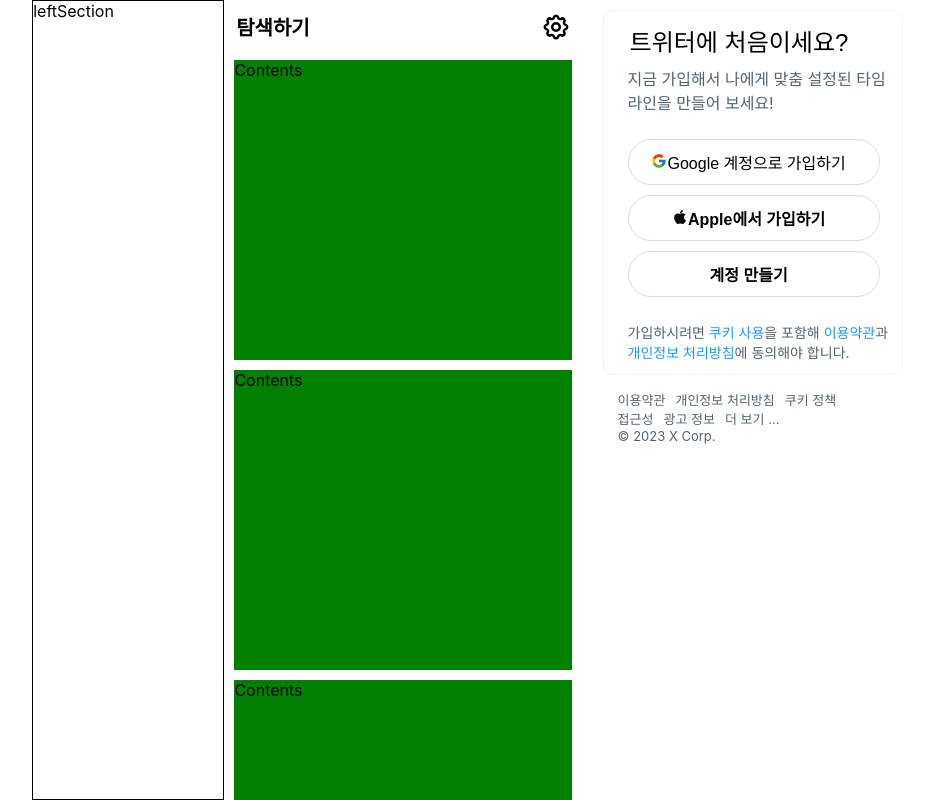
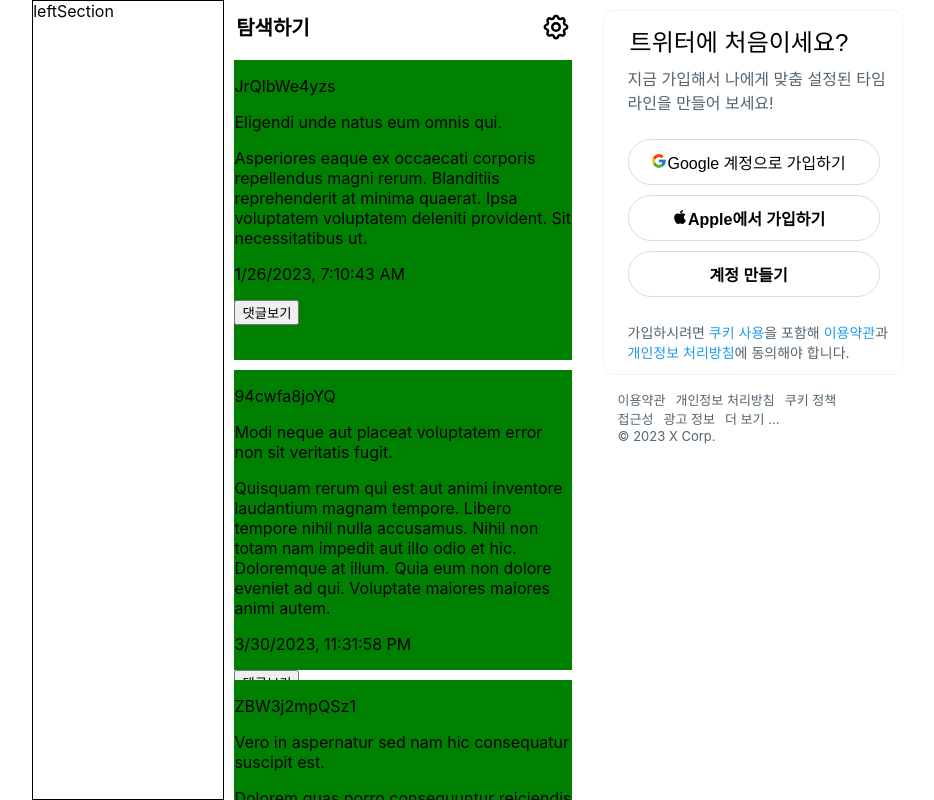
Before and after one commit to KIT-Frontend-Team2/week11-pair1-ToyProject, a React (Create React App) app: page / in a window 1280 px wide. Shown: the top 800 px of the page, without its empty margins (211-1145 px from the left). Built offline with nearby package versions, Linux system fonts and the light colour scheme.

Commit message:
feat: faker.js 설치

```diff
--- a/package.json
+++ b/package.json
@@ -6,10 +6,12 @@
 		"@testing-library/jest-dom": "^5.16.5",
 		"@testing-library/react": "^13.4.0",
 		"@testing-library/user-event": "^13.5.0",
+		"faker": "^5.5.3",
 		"react": "^18.2.0",
 		"react-dom": "^18.2.0",
 		"react-icons": "^4.8.0",
 		"react-scripts": "5.0.1",
+		"shortid": "^2.2.16",
 		"web-vitals": "^2.1.4"
 	},
 	"scripts": {
--- a/src/data/mock/content/mock_data.js
+++ b/src/data/mock/content/mock_data.js
@@ -1,5 +1,6 @@
-import { faker } from '@faker-js/faker'
+// import { faker } from '@faker-js/faker'
 import shortid from 'shortid'
+import faker from 'faker'
 
 export const contentsMockData = number =>
 	Array(number)
--- a/src/pages/Main/PostLists/PostLists.jsx
+++ b/src/pages/Main/PostLists/PostLists.jsx
@@ -1,12 +1,45 @@
 import styled from 'styled-components'
+import { contentsMockData } from 'data/mock/content/mock_data'
+import { useState } from 'react'
 
 const PostLists = () => {
-	let array = [1, 2, 3, 4, 5, 6, 7, 8, 9]
+	let array = contentsMockData(9)
+	/*
+	처음에 모달창이 보이지 않도록 false로 설정하기
+	그리고 댓글 보기 버튼을 누르면 모달창을 보여준다.
+	그때 false가 true로 변경됨
+	*/
+	const [modal, setModal] = useState(false)
+
+	const ModalAdd = () => {
+		return (
+			<Modal>
+				<h2>제목</h2>
+			</Modal>
+		)
+	}
 	return (
 		<Wrapper>
 			<Container>
 				{array.map(data => {
-					return <PostList>Contents</PostList>
+					return (
+						<PostList>
+							<div>
+								<p>{data.postId}</p>
+								<p>{data.postTitle}</p>
+								<p>{data.postContent}</p>
+								<p>{data.postUploadedTime}</p>
+							</div>
+							<button
+								onClick={() => {
+									setModal(true)
+								}}
+							>
+								댓글보기
+							</button>
+							{modal === true ? <ModalAdd /> : null}
+						</PostList>
+					)
 				})}
 			</Container>
 		</Wrapper>
@@ -37,3 +70,6 @@
 	width: 100%;
 	padding-top: 50px;
 `
+const Modal = styled.div`
+	background-color: #ee23;
+`
--- a/src/pages/Main/components/Header.jsx
+++ b/src/pages/Main/components/Header.jsx
@@ -4,6 +4,7 @@
 	return (
 		<HeaderDiv>
 			<Title>탐색하기</Title>
+
 			<TbSettings size={30}></TbSettings>
 		</HeaderDiv>
 	)
```
Also changed, not shown: 1 other file (tests, documents, lock files or other folders).
